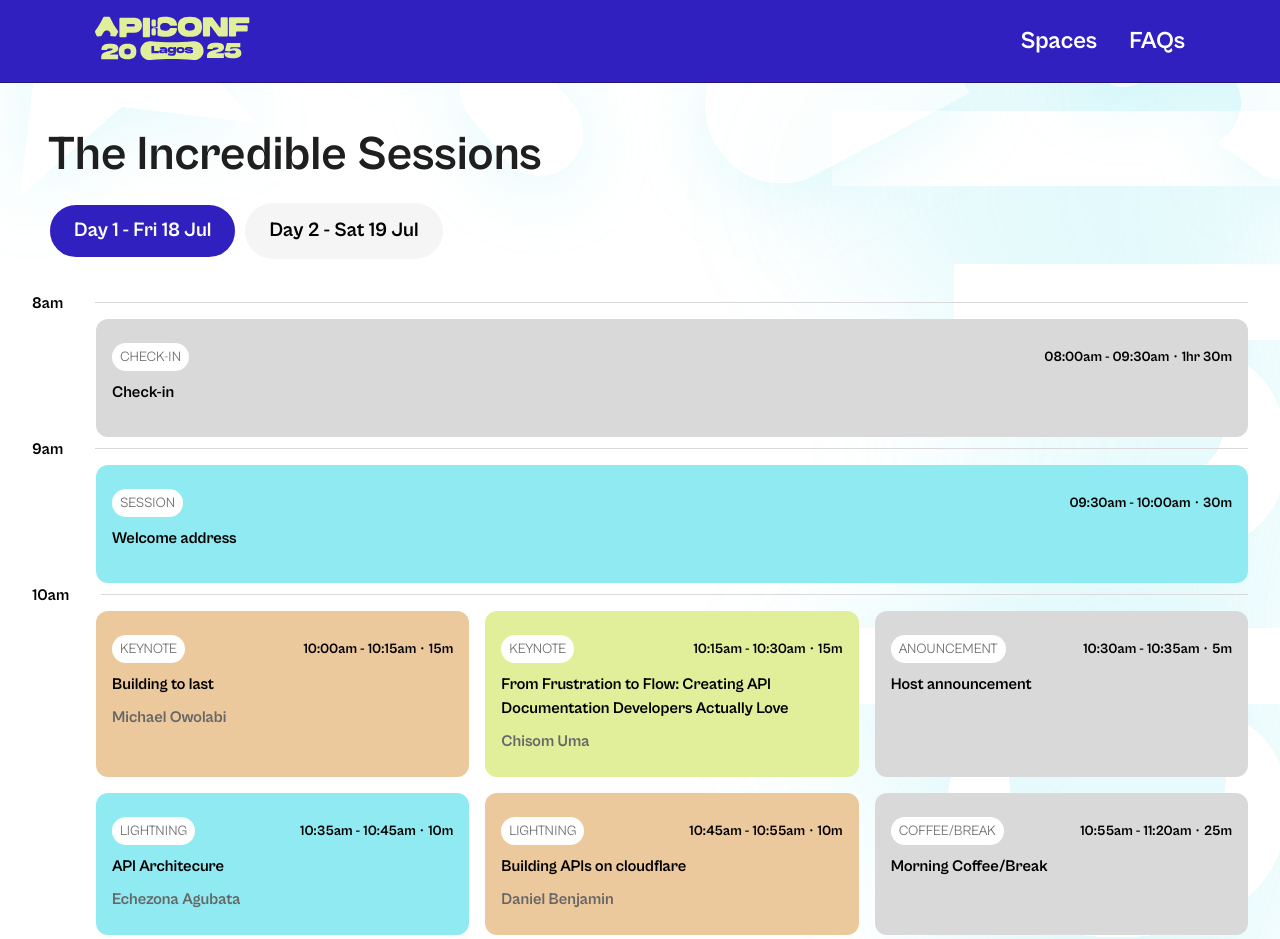
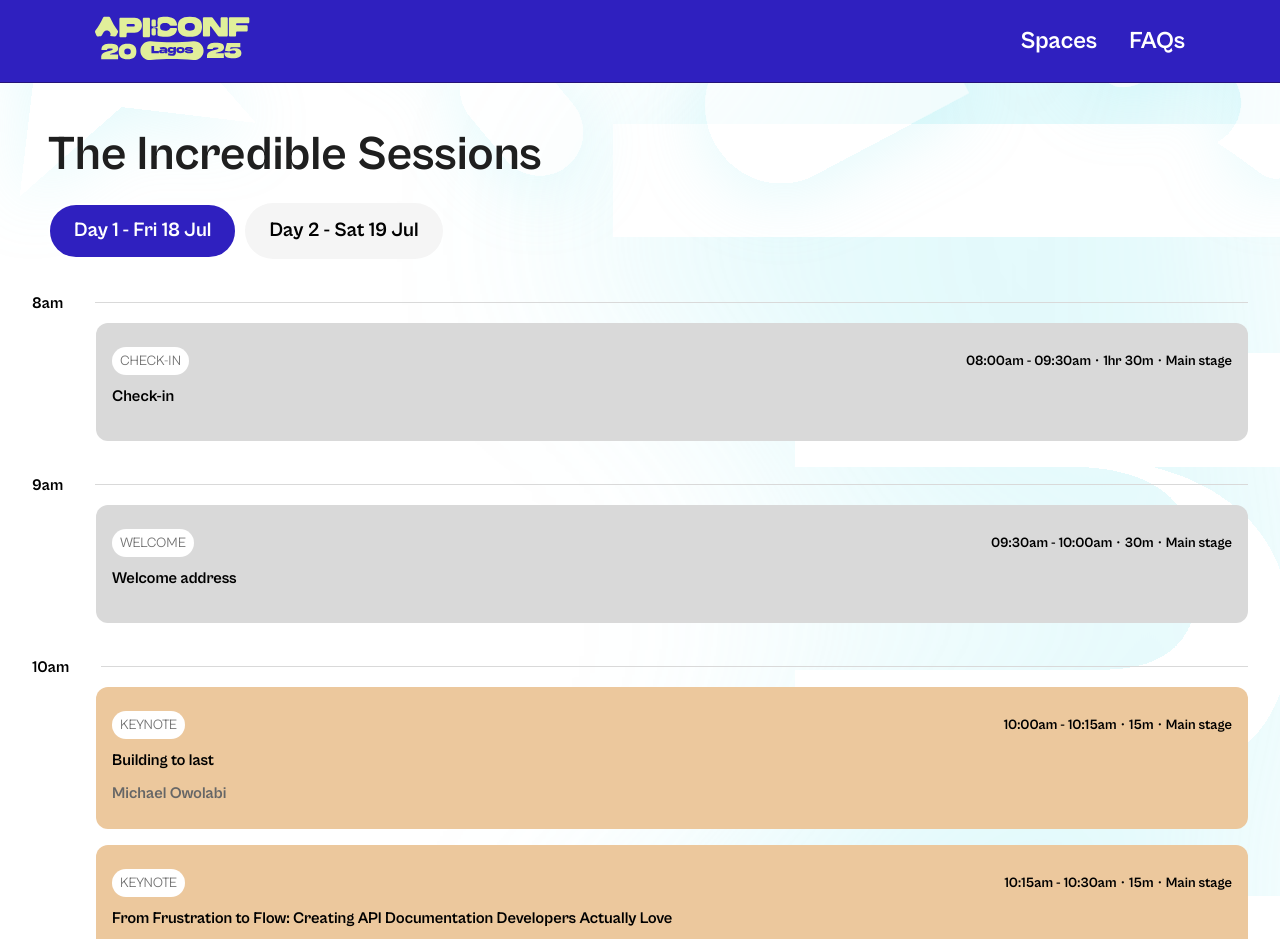
Before and after one commit to apiconf/landing-page, a React (Vite) app: page /sessions in a window 1280 px wide. Shown: the top 939 px of the page. Built offline with nearby package versions, Linux system fonts and the light colour scheme.

Commit message:
fix: Fixed Session Type

```diff
--- a/src/pages/sessions/dayColumn.tsx
+++ b/src/pages/sessions/dayColumn.tsx
@@ -1,5 +1,5 @@
-import { SessionCard } from './sessionCard'
-import { SessionDetails } from './types'
+import { SessionCard } from './sessionCard';
+import { SessionDetails } from './types';
 
 interface DayColumnProps {
   day: {
@@ -9,41 +9,91 @@ interface DayColumnProps {
   };
 }
 
+function parseHour(tf: string): number {
+  const match = tf.match(/(\d+)(am|pm)/i);
+  if (!match) return 0;
+  let [_, hour, meridian] = match;
+  let h = parseInt(hour, 10);
+  if (meridian.toLowerCase() === 'pm' && h !== 12) h += 12;
+  if (meridian.toLowerCase() === 'am' && h === 12) h = 0;
+  return h;
+}
+
+function normalizeSession(session: SessionDetails): SessionDetails {
+  if (session.type === 'session') {
+    return { ...session, color: '#E1EF9A' };
+  }
+  return session;
+}
+
 export const DayColumn = ({ day }: DayColumnProps) => {
-    const sessionsByTime = day.sessions.reduce((acc, session) => {
+  const sessionsByTimeFrame = day.sessions.reduce((acc, session) => {
     if (!acc[session.timeFrame]) acc[session.timeFrame] = [];
     acc[session.timeFrame].push(session);
     return acc;
   }, {} as Record<string, SessionDetails[]>);
 
+  const sortedTimeFrames = Object.entries(sessionsByTimeFrame).sort(
+    ([a], [b]) => parseHour(a) - parseHour(b)
+  );
+
   return (
-        <div className="day-column">
-            <div className="day-header">
-            </div>
-            {Object.entries(sessionsByTime).map(([timeFrame, sessions]) => (
-                <div key={timeFrame} className="flex flex-col gap-1 mb-4 md:mb-0">
+    <div className="day-column flex flex-col gap-4">
+      {sortedTimeFrames.map(([timeFrame, sessions]) => {
+        const fullSpanSessions = sessions.filter(s => s.isFullSpan);
+        const grouped = sessions
+          .filter(s => !s.isFullSpan)
+          .reduce((acc, session) => {
+            const key = `${session.timeSlot}-${session.duration}`;
+            if (!acc[key]) acc[key] = [];
+            acc[key].push(session);
+            return acc;
+          }, {} as Record<string, SessionDetails[]>);
+
+        return (
+          <div key={timeFrame} className="flex flex-col gap-2 mb-4">
             <div className="flex gap-8 items-center">
               <h2 className="font-bold text-base">{timeFrame}</h2>
-                        <hr className="flex-1 border-t border-[#D9D9D9] border-0" />
+              <hr className="flex-1 border-t border-[#D9D9D9]" />
             </div>
-                    <div className="md:ml-16">
-                        {sessions.length > 1 ? (
-                            <div className="grid grid-cols-1 sm:grid-cols-2 lg:grid-cols-3 gap-4">
-                                {sessions.map(session => (
-                                    <SessionCard key={session.id} session={session} />
+
+            <div className="md:ml-16 flex flex-col gap-4">
+              {fullSpanSessions.map(session => (
+                <div key={session.id} className="w-full">
+                  <SessionCard session={normalizeSession(session)} />
+                </div>
+              ))}
+
+              {Object.entries(grouped).map(([key, group]) => {
+                const isConcurrent = group.length > 1;
+
+                return isConcurrent ? (
+                  <div
+                    key={key}
+                    className="grid grid-cols-1 sm:grid-cols-2 lg:grid-cols-3 gap-4"
+                  >
+                    {group.map(session => (
+                      <SessionCard
+                        key={session.id}
+                        session={normalizeSession(session)}
+                      />
                     ))}
                   </div>
                 ) : (
-                            <div>
-                                {sessions.map(session => (
-                                    <SessionCard key={session.id} session={session} />
+                  <div key={key}>
+                    {group.map(session => (
+                      <SessionCard
+                        key={session.id}
+                        session={normalizeSession(session)}
+                      />
                     ))}
                   </div>
-                        )}
+                );
+              })}
             </div>
           </div>
-            ))
-            }
-        </div >
-    )
-}
+        );
+      })}
+    </div>
+  );
+};
--- a/src/pages/sessions/scheduleData.ts
+++ b/src/pages/sessions/scheduleData.ts
@@ -22,8 +22,8 @@ export const scheduleData = {
         room: "Main stage",
         duration: "30m",
         timeFrame: "9am",
-        type: "session",
-        color: "#90EAF2"
+        type: "Welcome",
+        color: "#D9D9D9"
       },
       {
         id: "building-to-last-fri",
@@ -45,7 +45,7 @@ export const scheduleData = {
         timeFrame: "10am",
         type: "Keynote",
         speaker: "Chisom Uma",
-        color: "#E1EF9A"
+        color: "#ECC89D"
       },
       {
         id: "host-announcement-fri",
@@ -77,7 +77,7 @@ export const scheduleData = {
         timeFrame: "10am",
         type: "Lightning",
         speaker: "Daniel Benjamin",
-        color: "#ECC89D"
+        color: "#90EAF2"
       },
       {
         id: "morning-coffee/break-fri",
@@ -172,6 +172,7 @@ export const scheduleData = {
         room: "Hall 1",
         duration: "4hr ",
         timeFrame: "12pm",
+        isFullSpan: true,
         type: "Async API slot",
         color: "#D9D9D9"
       },
@@ -184,7 +185,7 @@ export const scheduleData = {
         timeFrame: "1pm",
         type: "Lightning",
         speaker: "Daniel Anomfueme",
-        color: "#E1EF9A"
+        color: "#90EAF2"
       },
       {
         id: "next-gen-api-as-a-service-ai-driven-delivery,-adaptive-documentation,-and-seamless-integration-fri",
@@ -331,7 +332,7 @@ export const scheduleData = {
         timeFrame: "9am",
         type: "Keynote",
         speaker: "Ademola Adelekan",
-        color: "#E1EF9A"
+        color: "#ECC89D"
       },
       {
         id: "host-announcement-sat",
@@ -363,7 +364,7 @@ export const scheduleData = {
         timeFrame: "10am",
         type: "Lightning",
         speaker: "Kimberly Samugana",
-        color: "#ECC89D"
+        color: "#90EAF2"
       },
       {
         id: "redis-in-action-from-simple-cache-to-advanced-queues-and-streams-sat",
@@ -482,7 +483,7 @@ export const scheduleData = {
         timeFrame: "1pm",
         type: "Lightning",
         speaker: "Paul Adams",
-        color: "#ECC89D"
+        color: "#90EAF2"
       },
       {
         id: "scaling-payroll-across-africa-sat",
--- a/src/pages/sessions/sessionCard.tsx
+++ b/src/pages/sessions/sessionCard.tsx
@@ -14,10 +14,12 @@ export const SessionCard = ({ session }: SessionCardProps) => {
         <div className=" flex  gap-3 bg-white rounded-[3.25rem] py-1 px-2">
           <p className="text-[#6E6E6E] text-[.625rem] whitespace-nowrap uppercase md:text-sm">{session.type}</p>
         </div>
-        <div className="flex items-center text-sm">
+        <div className="flex items-center whitespace-nowrap text-[.625rem] lg:text-sm">
           <span className="font-bold">{session.timeSlot}</span>
           <span className="mx-1">•</span>
           <span className="font-bold">{session.duration}</span>
+          <span className="mx-1">•</span>
+          <span className="font-bold">{session.room}</span>
         </div>
       </div>
       <p className="font-bold text-sm md:text-base">{session.title}</p>
--- a/src/pages/sessions/types.ts
+++ b/src/pages/sessions/types.ts
@@ -8,6 +8,8 @@ export type SessionDetails = {
   room: string;
   speaker?: string;
   color?: string;
+  isFullSpan?: boolean,
+  className?: string;
 }
 
 export type ScheduleData = {
```
Lines whose indentation alone changed are shown as unchanged.
